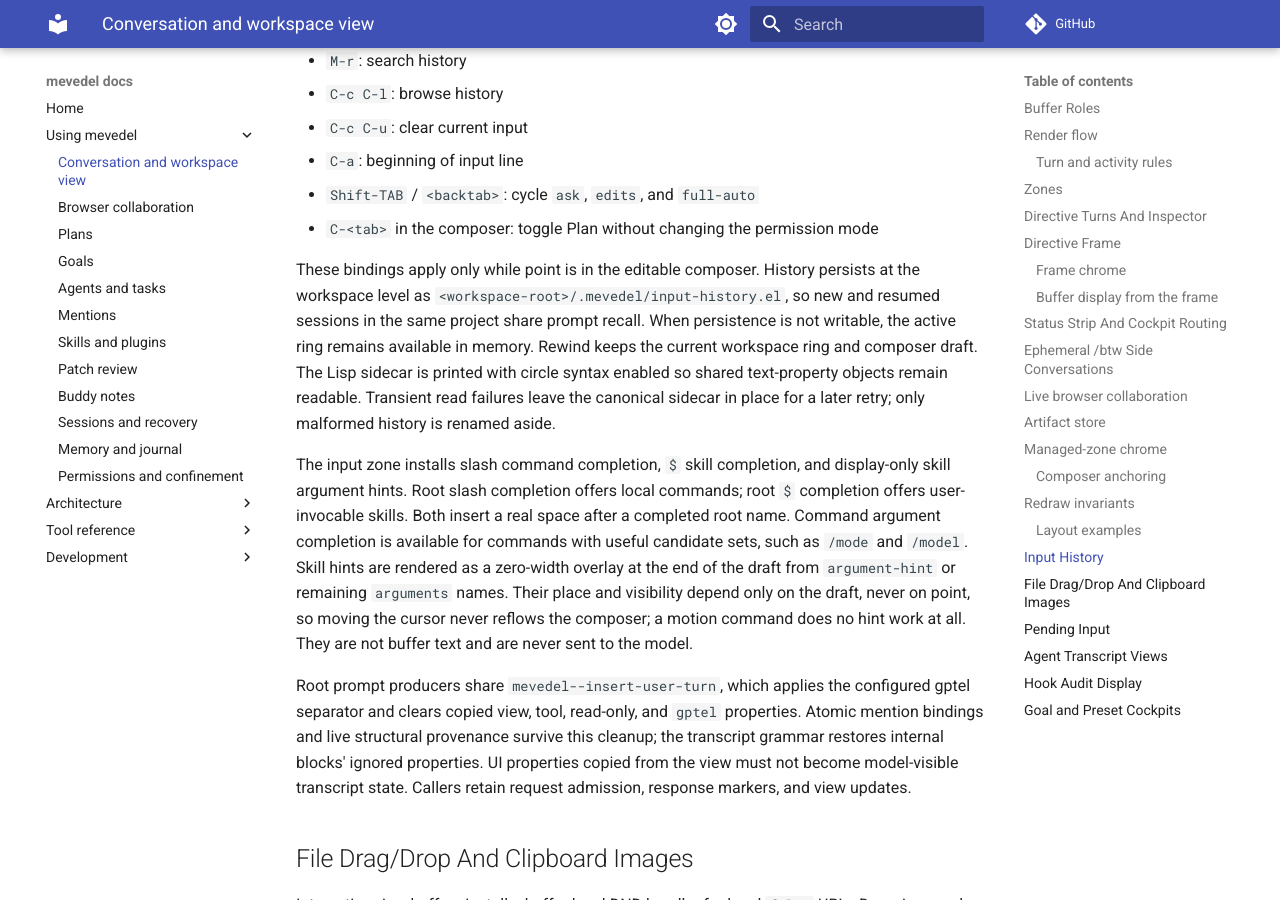
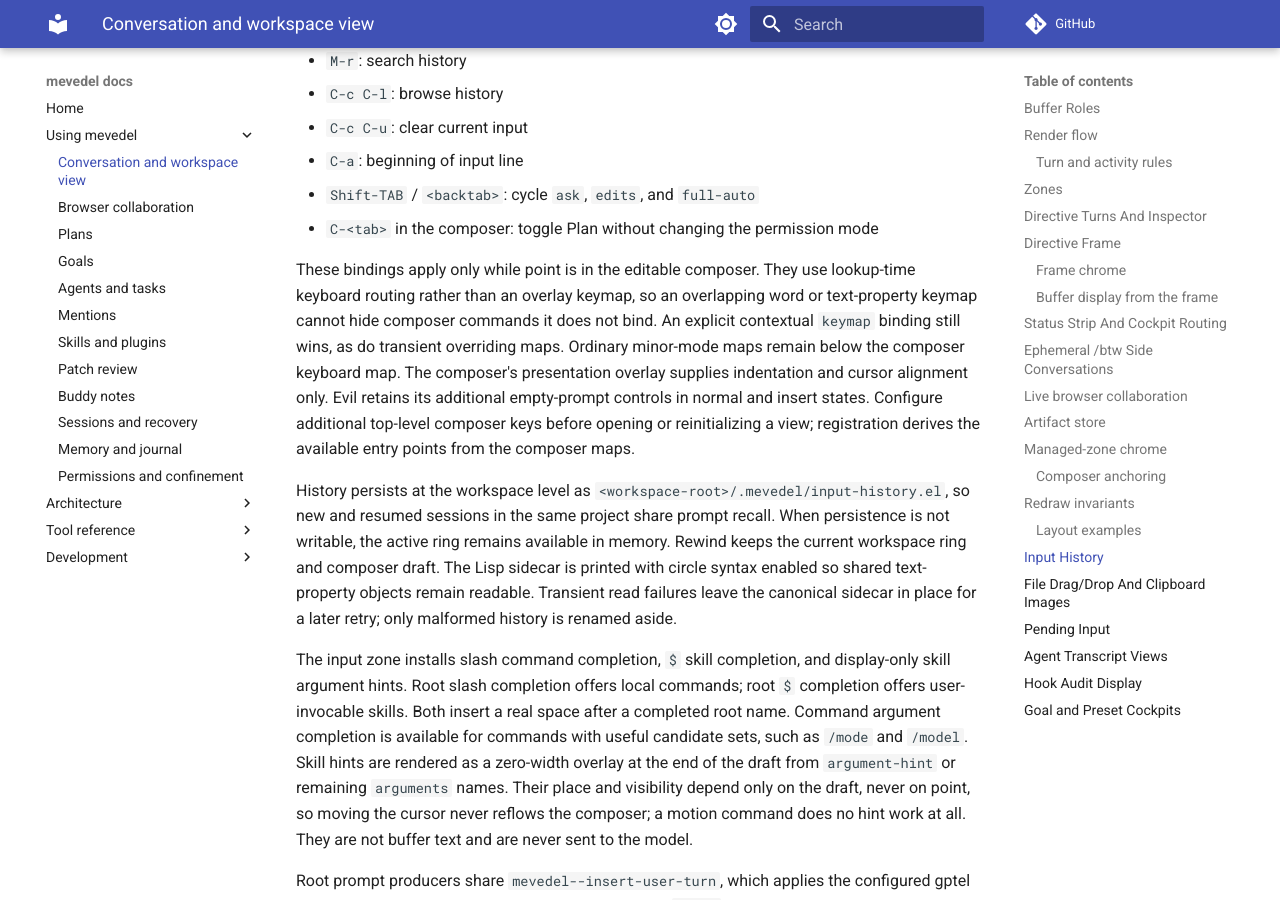
Before and after one commit to FrauH0lle/mevedel, an MkDocs documentation site: the page built from docs/view.md, in a window 1280 px wide and 900 px high, scrolled down 56842 px. Built offline with MkDocs 1.6.1 and Material for MkDocs 9.7.7, drawn with Linux system fonts in a browser that asks for light colours; comment, search, counter and statistics services are not loaded.

Commit message:
fix(view): Keep composer keys available under word overlays
Route composer keyboard commands through lookup-filtered emulation maps
instead of competing for the single keymap property at point. Keep
explicit contextual bindings and transient maps above the fallback,
without making composer commands active in history or inspection views.

* mevedel-view-composer.el (mevedel-view--active-composer-keymap)
(mevedel-view--composer-routing-map)
(mevedel-view--register-composer-keymap): Derive scoped routing from the
root and side maps at registration, including prefixes and remapping.
(mevedel-view--composer-display-overlay): Retain presentation only.
* mevedel-view.el (mevedel-view--setup): Use the renamed display overlay.
* mevedel-evil.el (mevedel-evil--composer-keys)
(mevedel-evil--in-composer-p, mevedel-evil--local-mode): Share map selection
and preserve precedence after first Evil activation and on empty prompts.
* test/test-mevedel-view-composer-keymaps.el: Exercise generic contextual
maps, key execution, remapping, scope, lifecycle and configured keys.
* test/test-mevedel-evil.el: Exercise real keyboard commands and both cold
initialization orders; restore emulation registration in fixture teardown.
* test/test-mevedel-view-composer.el:
* test/test-mevedel-view-render-reentry.el:
* test/test-mevedel-view-render.el:
* test/fixtures/view-composer-wayland.el: Use the display overlay name.
* docs/view.md: Document scoped routing and contextual precedence.
* docs/backlog.md: Remove the resolved composer keybinding defect.

Validation: standards and strict compilation pass. The full isolated ERT
run accounts for 13,306 results with zero unexpected and 99 conditional
skips. All 75 graphical cases and all three allocation scenarios pass.
Focused fresh-file tests and installed Jinx/which-key collection pass.

```diff
--- a/docs/view.md
+++ b/docs/view.md
@@ -2770,7 +2770,16 @@
 - `Shift-TAB` / `<backtab>`: cycle `ask`, `edits`, and `full-auto`
 - `C-<tab>` in the composer: toggle Plan without changing the permission mode
 
-These bindings apply only while point is in the editable composer.
+These bindings apply only while point is in the editable composer. They use
+lookup-time keyboard routing rather than an overlay keymap, so an overlapping
+word or text-property keymap cannot hide composer commands it does not bind.
+An explicit contextual `keymap` binding still wins, as do transient overriding
+maps. Ordinary minor-mode maps remain below the composer keyboard map. The
+composer's presentation overlay supplies indentation and cursor alignment only.
+Evil retains its additional empty-prompt controls in normal and insert states.
+Configure additional top-level composer keys before opening or reinitializing
+a view; registration derives the available entry points from the composer maps.
+
 History persists at the workspace level as
 `<workspace-root>/.mevedel/input-history.el`, so new and resumed
 sessions in the same project share prompt recall. When persistence is not
```
Also changed, not shown: docs/backlog.md (+0 -1 lines), 9 other files.
